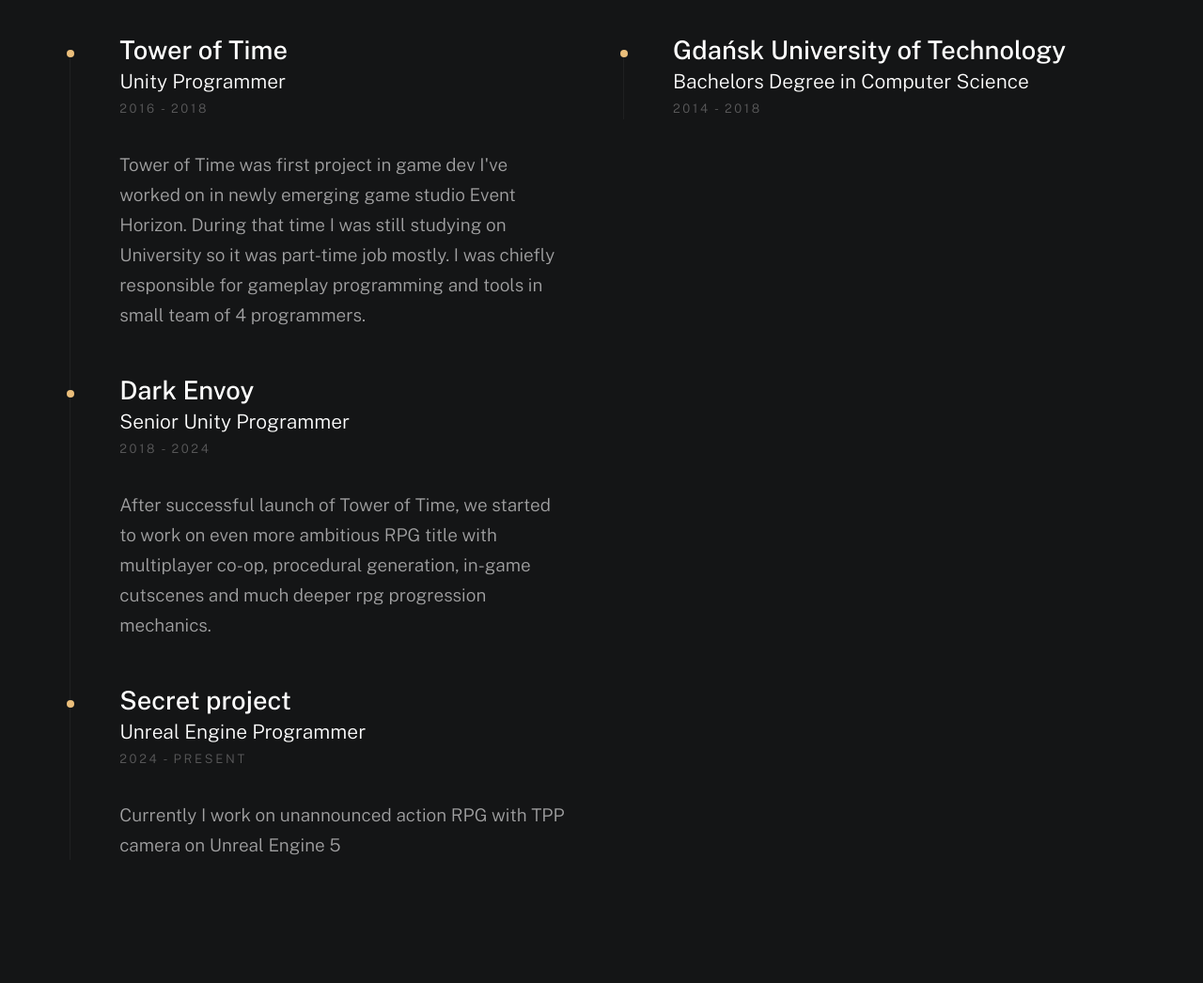
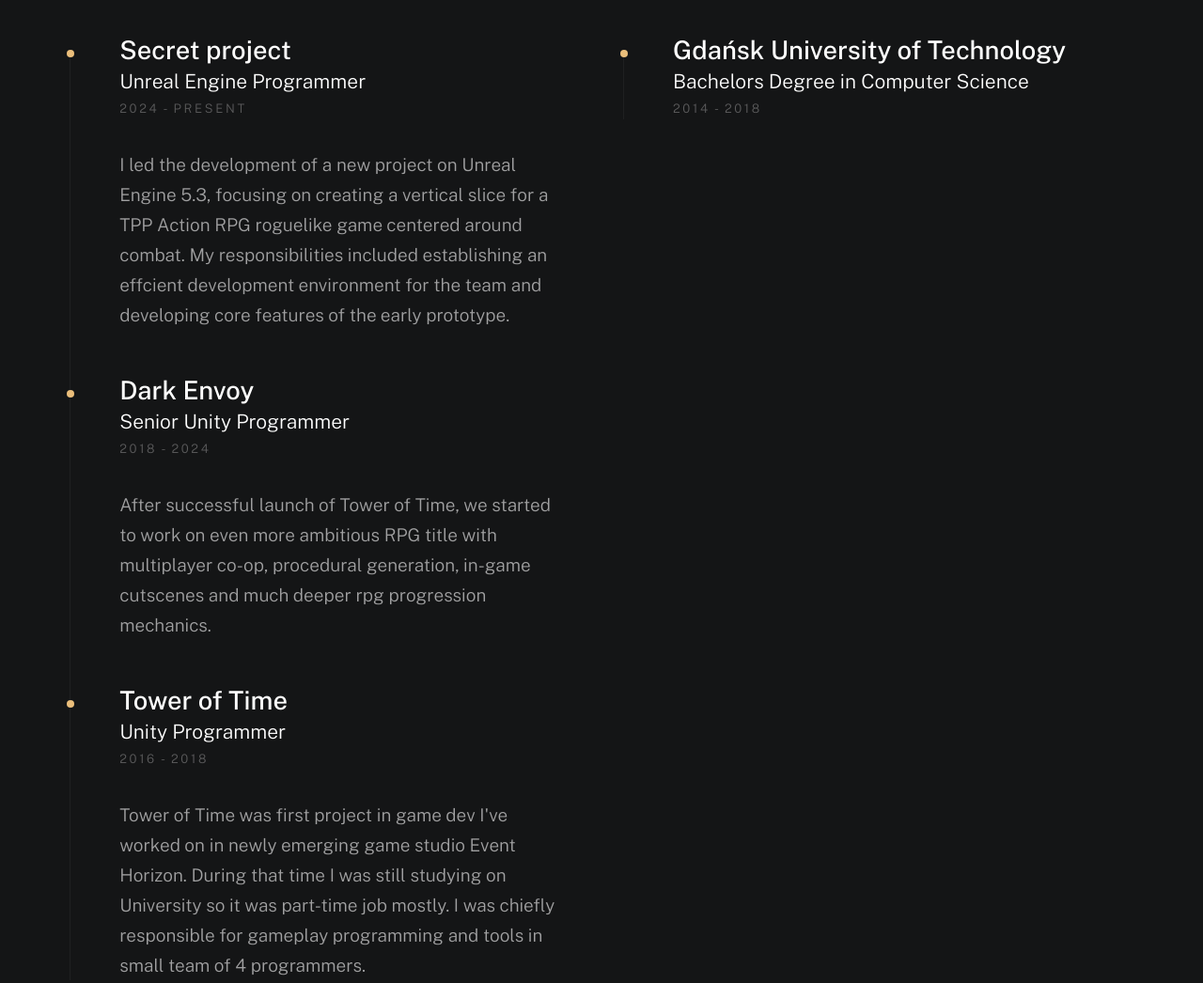
Before and after one commit to grzpotry/grzpotry.github.io, a plain HTML site: page index.html in a window 1280 px wide. Shown: the part 3203-4249 px from the top of the page at 94% size. Drawn offline with nearby package versions, Linux system fonts and the light colour scheme; a web font is replaced by a local one.

Commit message:
update timeline

```diff
--- a/index.html
+++ b/index.html
@@ -173,15 +173,20 @@ Leaded quest scripting team for 2 years - in parallel to coding duties.<br>
 
                         <div class="timeline" data-animate-el>
 
-                            <div class="timeline__block">
+
+
+							<div class="timeline__block">
                                 <div class="timeline__bullet"></div>
                                 <div class="timeline__header">
-                                    <h4 class="timeline__title">Tower of Time</h3>
-                                    <h5 class="timeline__meta">Unity Programmer</h5>
-                                    <p class="timeline__timeframe">2016 - 2018</p>
+                                    <h4 class="timeline__title">Secret project</h4>
+                                    <h5 class="timeline__meta">Unreal Engine Programmer</h5>
+                                    <p class="timeline__timeframe">2024 - present</p>
                                 </div>
                                 <div class="timeline__desc">
-                                    <p>Tower of Time was first project in game dev I've worked on in newly emerging game studio Event Horizon. During that time I was still studying on University so it was part-time job mostly. I was chiefly responsible for gameplay programming and tools in small team of 4 programmers.</p>
+                                    <p>I led the development of a new project on Unreal Engine 5.3, focusing on creating a vertical slice for a TPP
+Action RPG roguelike game centered around combat. My responsibilities included
+establishing an effcient development environment for the team and developing core
+features of the early prototype. </p>
                                 </div>
                             </div>
 
@@ -197,17 +202,20 @@ Leaded quest scripting team for 2 years - in parallel to coding duties.<br>
                                 </div>
                             </div>
 
-							  <div class="timeline__block">
+
+							<div class="timeline__block">
                                 <div class="timeline__bullet"></div>
                                 <div class="timeline__header">
-                                    <h4 class="timeline__title">Secret project</h4>
-                                    <h5 class="timeline__meta">Unreal Engine Programmer</h5>
-                                    <p class="timeline__timeframe">2024 - present</p>
+                                    <h4 class="timeline__title">Tower of Time</h3>
+                                    <h5 class="timeline__meta">Unity Programmer</h5>
+                                    <p class="timeline__timeframe">2016 - 2018</p>
                                 </div>
                                 <div class="timeline__desc">
-                                    <p>Currently I work on unannounced action RPG with TPP camera on Unreal Engine 5</p>
+                                    <p>Tower of Time was first project in game dev I've worked on in newly emerging game studio Event Horizon. During that time I was still studying on University so it was part-time job mostly. I was chiefly responsible for gameplay programming and tools in small team of 4 programmers.</p>
                                 </div>
                             </div>
+
+
 
                         </div> <!-- end timeline -->
 
```
